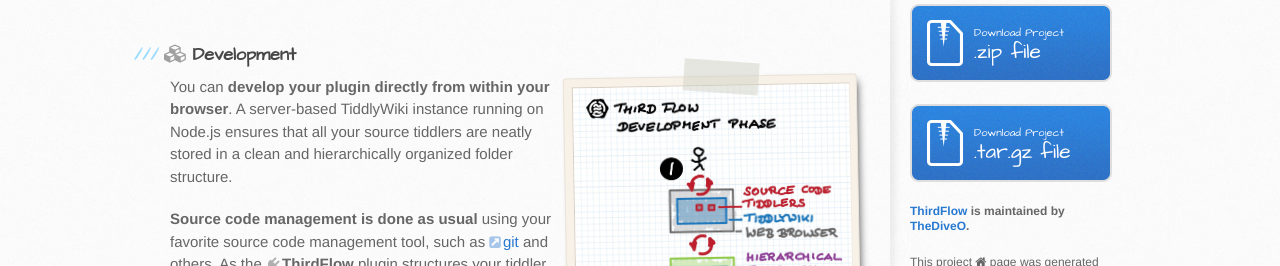
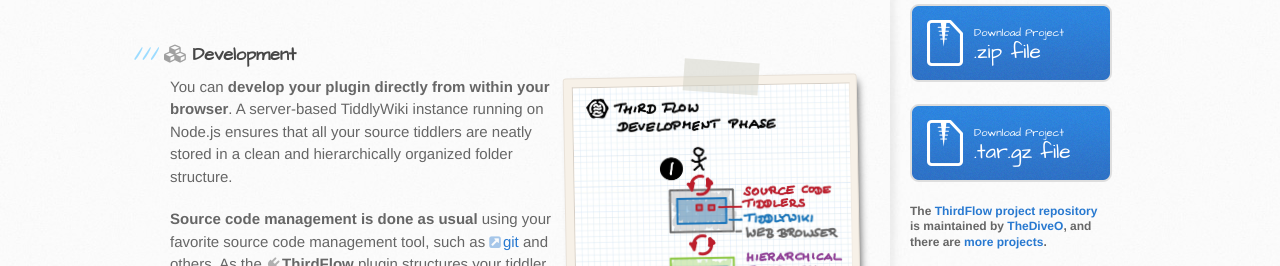
Before and after one commit to thediveo/ThirdFlow, a plain HTML site: page index.html in a window 1280 px wide. Shown: the part 344-610 px from the top of the page. Drawn offline with Linux system fonts and the light colour scheme.

Commit message:
small fix to project maintenance wording; added link to user project page.

```diff
--- a/index.html
+++ b/index.html
@@ -108,8 +108,9 @@
             .tar.gz file
           </a>
 
-          <p class="repo-owner"><a href="https://github.com/TheDiveO/ThirdFlow">ThirdFlow</a> is maintained by
-          <a href="https://github.com/TheDiveO">TheDiveO</a>.</p>
+          <p class="repo-owner">The <a href="https://github.com/TheDiveO/ThirdFlow">ThirdFlow project repository</a>
+          is maintained by
+          <a href="https://github.com/TheDiveO">TheDiveO</a>, and there are <a href="http://thediveo.github.io">more projects</a>.</p>
 
           <p>This project <span class="nb"><i class="fa fa-home"></i>&nbsp;page</span> was generated partly by
           <span class="nb"><i class="fa fa-github"></i> <a href="https://pages.github.com">GitHub Pages</a></span>
```
